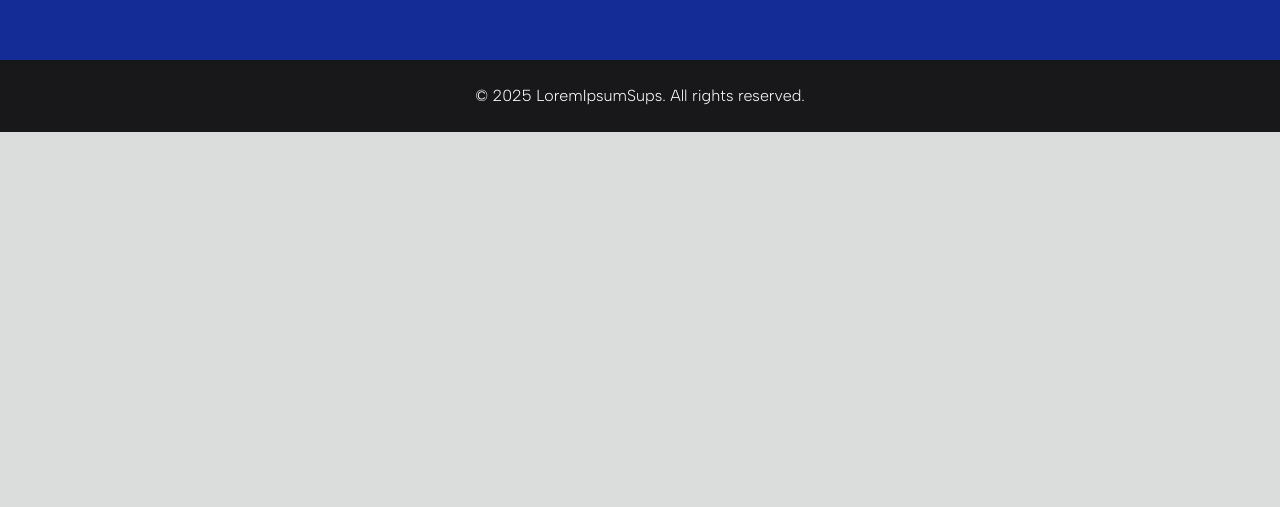
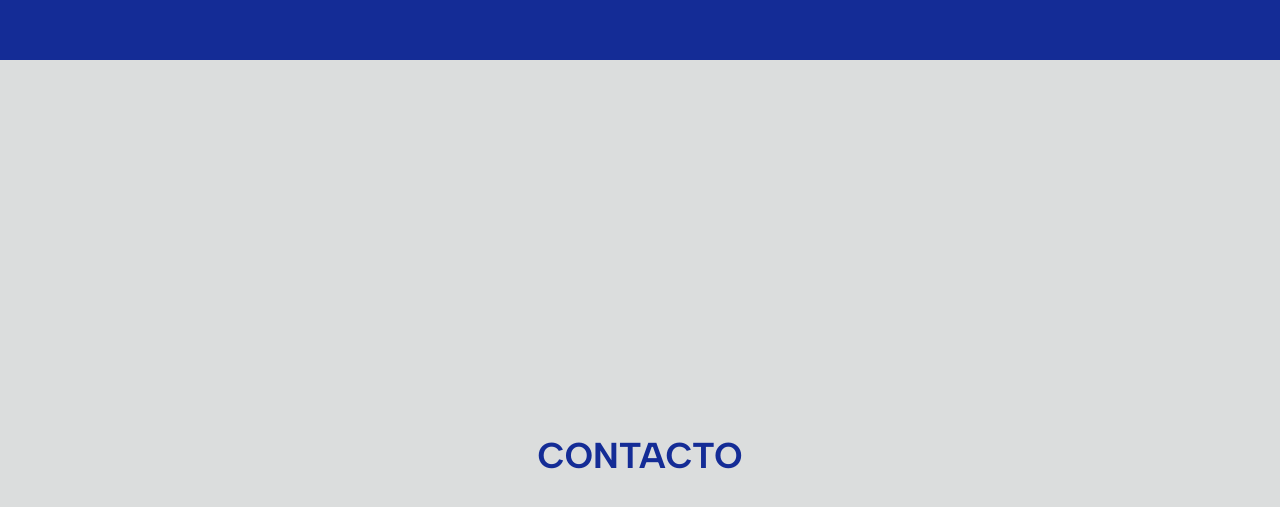
Before and after one commit to eypacha/proaestudiocreativo, a Vue app: page / in a window 1280 px wide. Shown: the part 3380-3887 px from the top of the page. Before the commit the page ends 3512 px from the top, so only its background shows below. Built offline with nearby package versions, Linux system fonts and the light colour scheme; a web font is replaced by a local one.

Commit message:
feat(Contact.vue): add Contact section component and integrate into HomeView

```diff
--- /dev/null
+++ b/src/components/sections/Contact.vue
@@ -0,0 +1,9 @@
+<template>
+  <section class="relative h-[100dvh] p-20 px-10 bg-gray text-blue flex flex-col items-center justify-center" id="contact">
+    <h2 class="text-4xl font-bold mb-2">CONTACTO</h2>
+  </section>
+</template>
+
+<script setup>
+// ...existing code...
+</script>
--- a/src/views/HomeView.vue
+++ b/src/views/HomeView.vue
@@ -6,6 +6,7 @@
     <Intro />
     <Services />
     <About />
+    <Contact />
     <Footer />
   </div>
 </template>
@@ -17,5 +18,6 @@ import Hero from '@/components/Hero.vue'
 import Intro from '@/components/sections/Intro.vue'
 import Services from '@/components/sections/Services.vue'
 import About from '@/components/sections/About.vue'
+import Contact from '@/components/sections/Contact.vue'
 import Footer from '@/components/Footer.vue'
 </script>
```
